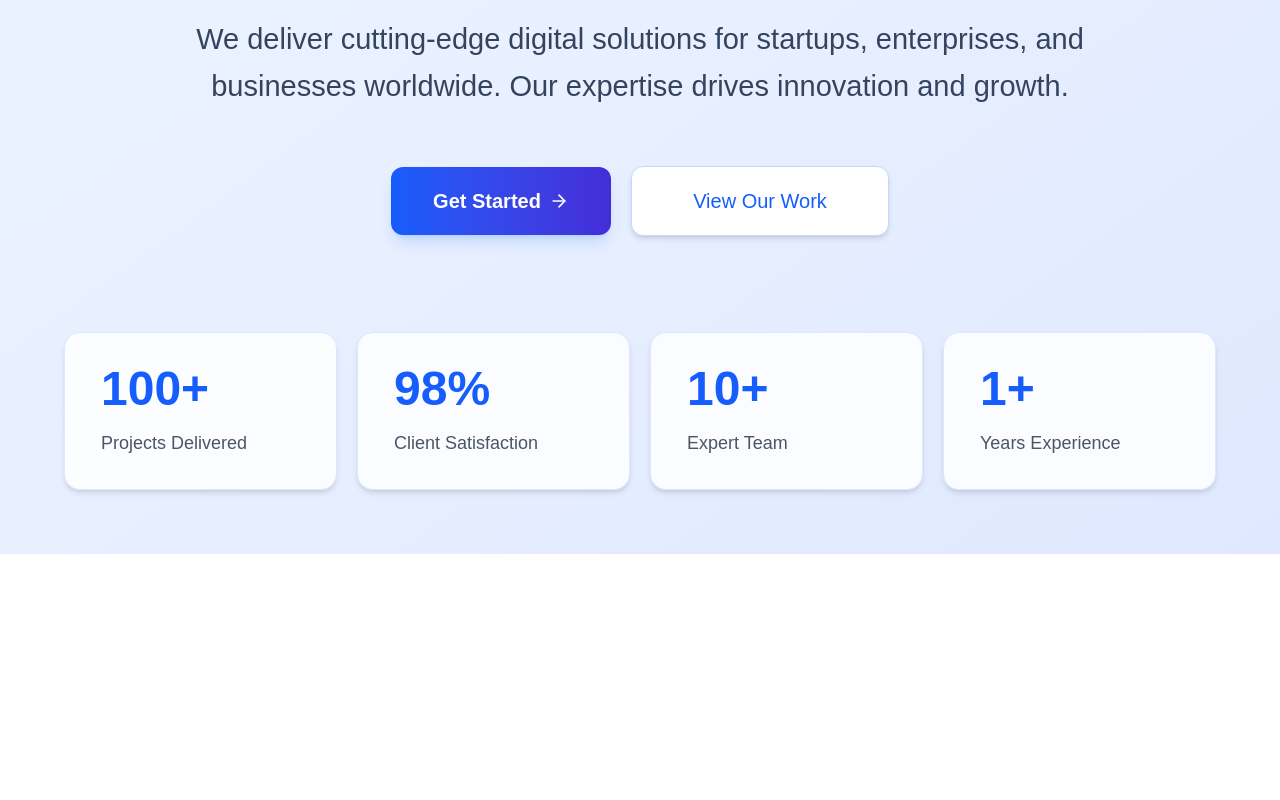
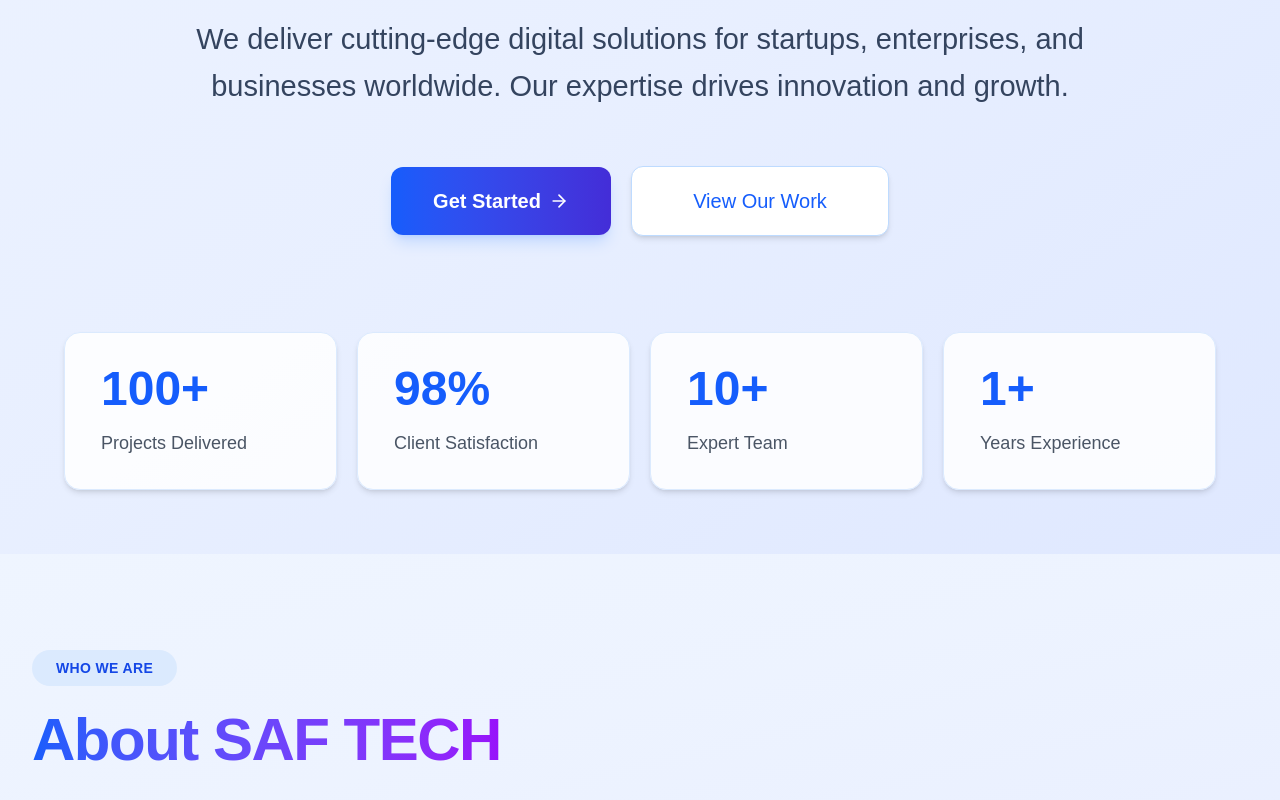
Before and after one commit to ayazmodan90/saftech, a Next.js app: page / in a window 1280 px wide. Shown: the part 445-1245 px from the top of the page. Before the commit the page ends 999 px from the top, so only its background shows below. Built offline with nearby package versions, Linux system fonts and the light colour scheme.

Commit message:
add about saf tech heading in about.jsx

```diff
--- a/src/app/page.tsx
+++ b/src/app/page.tsx
@@ -1,5 +1,7 @@
 import Navbar from "../components/Navbar";
 import Hero from "../components/Hero";
+import About from "../components/About";
+
 
 export default function Home(){
   return (
@@ -8,6 +10,8 @@ export default function Home(){
 
       <main>
         <Hero />
+
+        <About />
       </main>
     </>
 
--- a/src/components/About.jsx
+++ b/src/components/About.jsx
@@ -0,0 +1,34 @@
+import {
+  Globe2,
+  BriefcaseBusiness,
+  Zap,
+  Eye,
+} from "lucide-react";
+
+export default function about(){
+    return (
+        <section
+            id="about"
+            className="overflow-hidden bg-gradient-to-br from-[#eff5ff] via-[#edf3ff] to-[#e9efff] px-5 py-24 lg:px-8"
+        >
+             <div className="mx-auto max-w-7xl">
+                 <div className="grid items-center gap-16 lg:grid-cols-2">
+                    {/* LEFT CONTENT */}
+
+                    <div>
+                        <span className="inline-flex rounded-full bg-blue-100 px-6 py-2 text-sm font-semibold tracking-wide text-blue-700">
+                            WHO WE ARE
+                        </span>
+
+                        <h2 className="mt-6 text-5xl font-extrabold tracking-tight sm:text-6xl">
+                            <span className="bg-gradient-to-r from-blue-600 to-purple-600 bg-clip-text text-transparent">
+                                About SAF TECH
+                            </span>
+                        </h2>
+                    </div>
+                 </div>
+             </div>
+
+        </section>
+    )
+}
```
